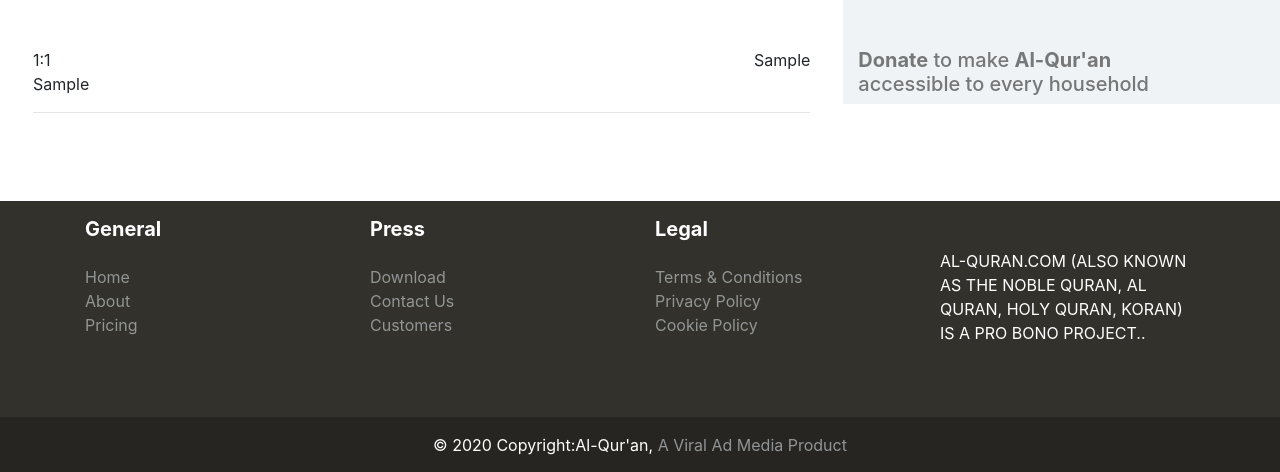
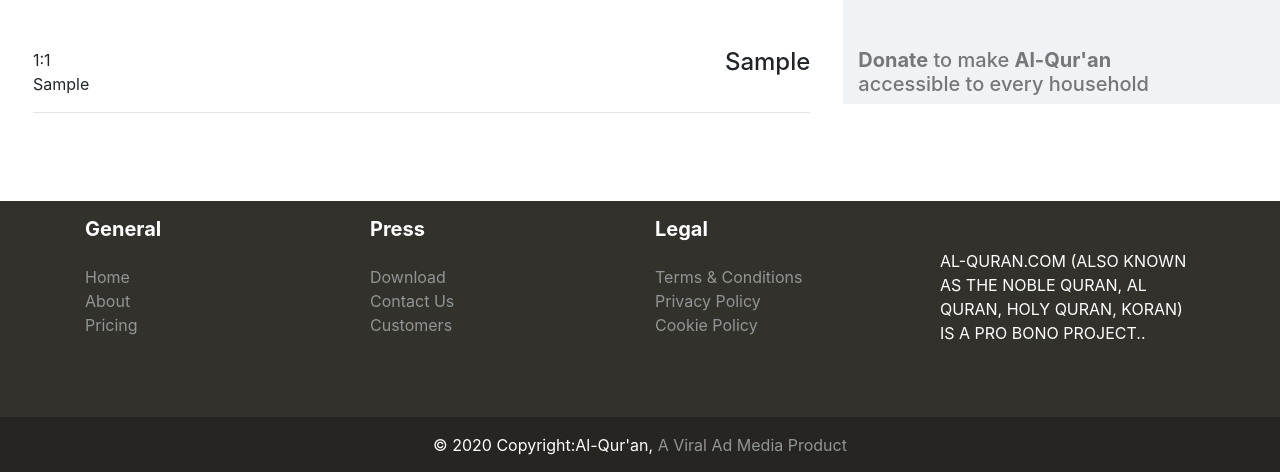
Before and after one commit to AzeezBello/al_quran, a Django app: page /1/ in a window 1280 px wide. Shown: the part 56-528 px from the top of the page. Run offline with Django 3.2, Linux system fonts and the light colour scheme; tables that the repository leaves empty hold one stand-in row (values such as "Sample post"); some libraries are stand-ins or nearby versions.

Commit message:
text-right

```diff
--- a/quran/templates/quran/sura.html
+++ b/quran/templates/quran/sura.html
@@ -8,7 +8,7 @@
         <div class="col-md-8 p-5">
             {% for aya,translation in ayas %}
                 {{ sura.number }}:{{ aya.number }}
-                <p class="float-right text-right">{{ aya.arabic }}</p>
+                <h4 class="float-right text-right">{{ aya.arabic }}</h4>
                 <p class="translation">{{ translation.english }}</p>
                 <hr class="pb-4">
             {% endfor %}
```
